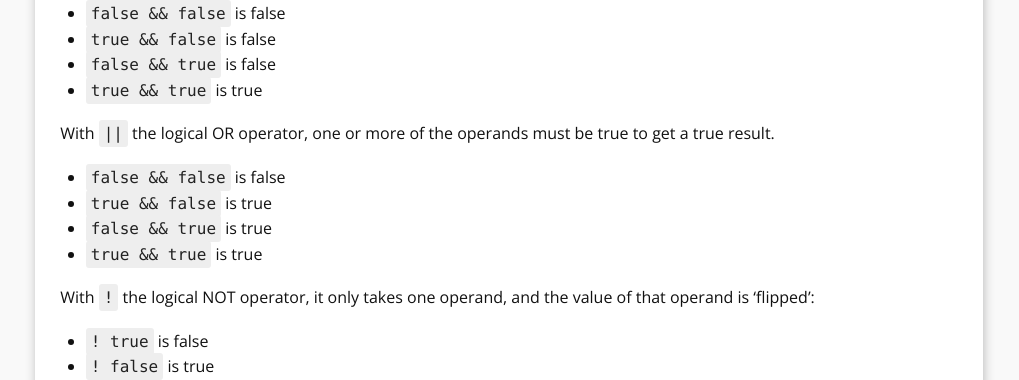
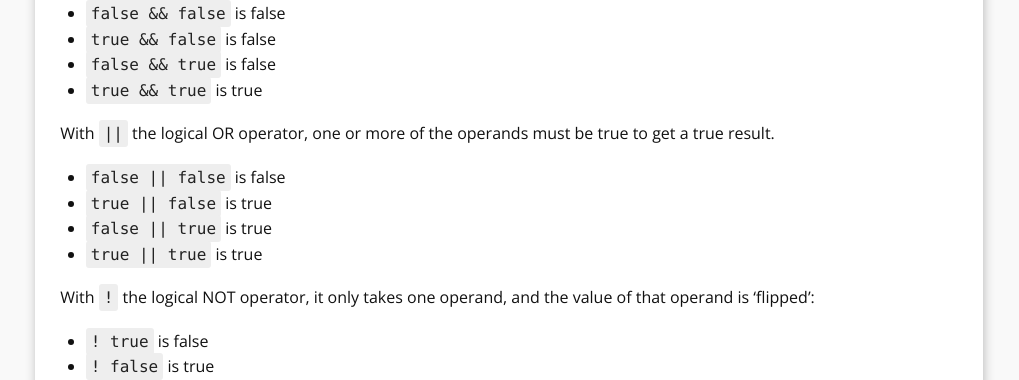
Before and after one commit to YoobeeWebTutors/javascript-manual, a Jekyll site: the page built from 05-operators.md, in a window 1280 px wide and 900 px high, scrolled down 1797 px. Shown: the part 92-472 px from the top of the window, without its empty margins (131-1150 px from the left). Built offline with Jekyll 4.4.1, drawn with Linux system fonts in a browser that asks for light colours; Markdown is read by kramdown in place of the engine named in the settings.

Commit message:
fix truth table for Boolean OR to use || instead of &&

```diff
--- a/05-operators.md
+++ b/05-operators.md
@@ -70,10 +70,10 @@ With `&&` the logical AND operator, both operands must be true to get a true res
 
 With `||` the logical OR operator, one or more of the operands must be true to get a true result.
 
-* `false && false` is false
-* `true && false` is true
-* `false && true` is true
-* `true && true` is true
+* `false || false` is false
+* `true || false` is true
+* `false || true` is true
+* `true || true` is true
 
 With `!` the logical NOT operator, it only takes one operand, and the value of that operand is 'flipped':
 
```
